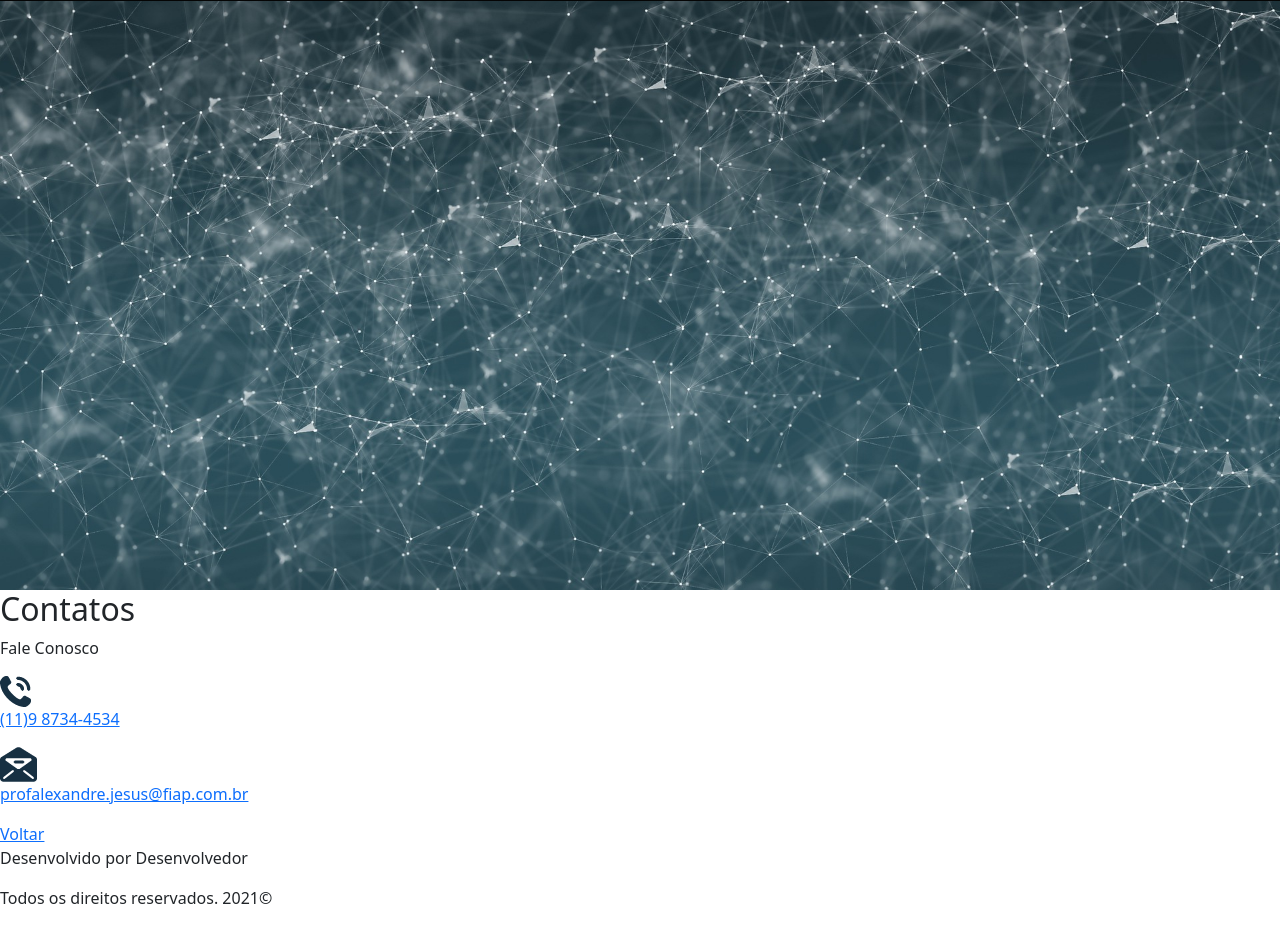
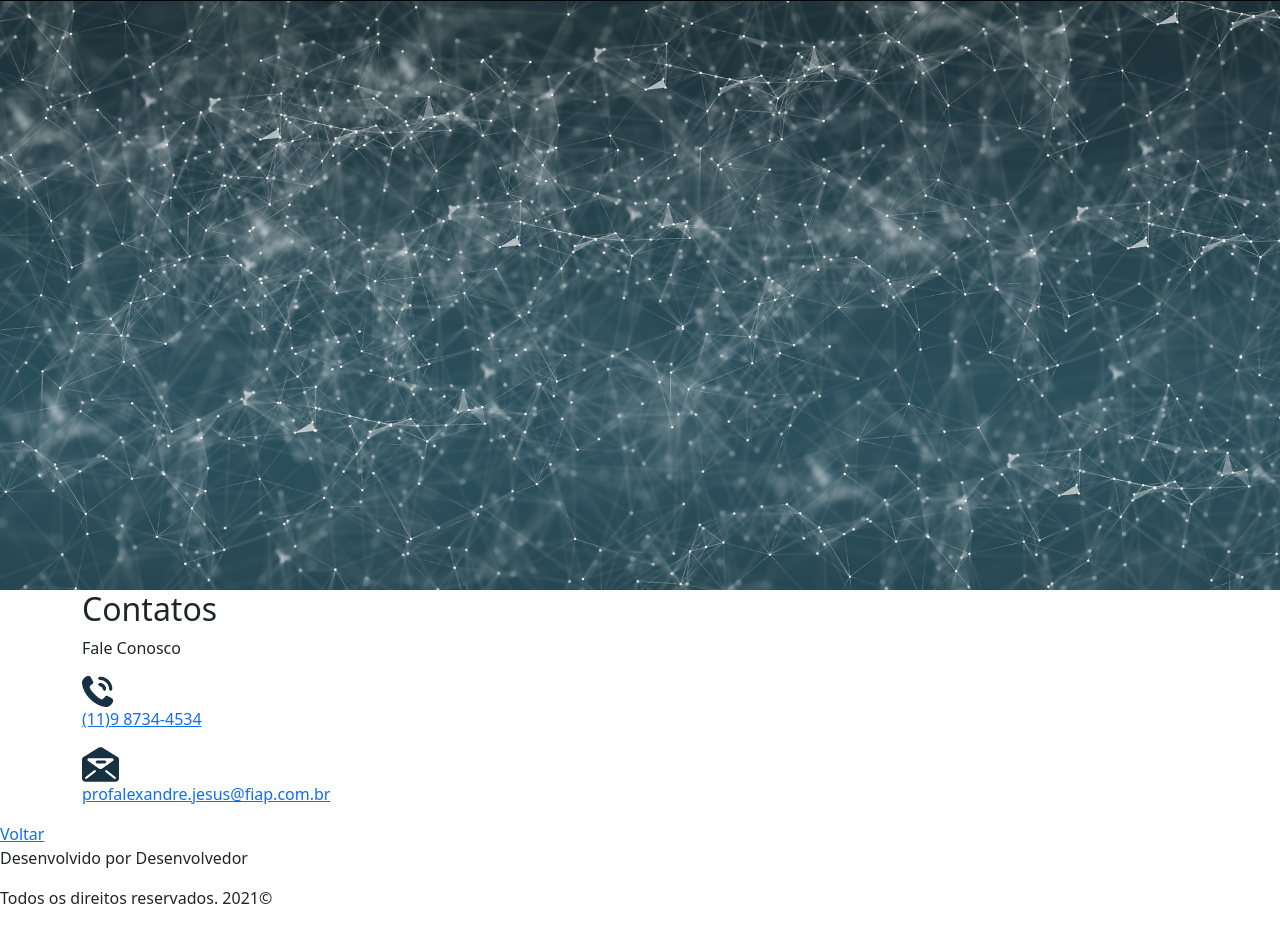
Before and after one commit to bymatheus/cp2-sm2-rw, a website: page index.html in a window 1280 px wide. Shown: the part 3744-4670 px from the top of the page. Drawn offline with Linux system fonts and the light colour scheme.

Commit message:
Refatorando contato

```diff
--- a/index.html
+++ b/index.html
@@ -163,15 +163,15 @@
       </div>
     </section>
 
-    <section id="contato">
+    <aside class="container" id="contato">
+      <div class="row">
+        <div class="col-12">
           <h2>Contatos</h2>
           <p>Fale Conosco</p>
 
-      <div>
           <img src="./dist/images/tel.png" alt="telefone" />
           <p><a href="tel:11987344534">(11)9 8734-4534</a></p>
-      </div>
-      <div>
+
           <img src="./dist/images/mail.png" alt="telefone" />
           <p>
             <a href="mailto:profalexandre.jesus@fiap.com.br"
@@ -179,7 +179,8 @@
             >
           </p>
         </div>
-    </section>
+      </div>
+    </aside>
 
     <footer>
       <a href="#topo" class="botao">Voltar</a>
```
Lines whose indentation alone changed are shown as unchanged.
